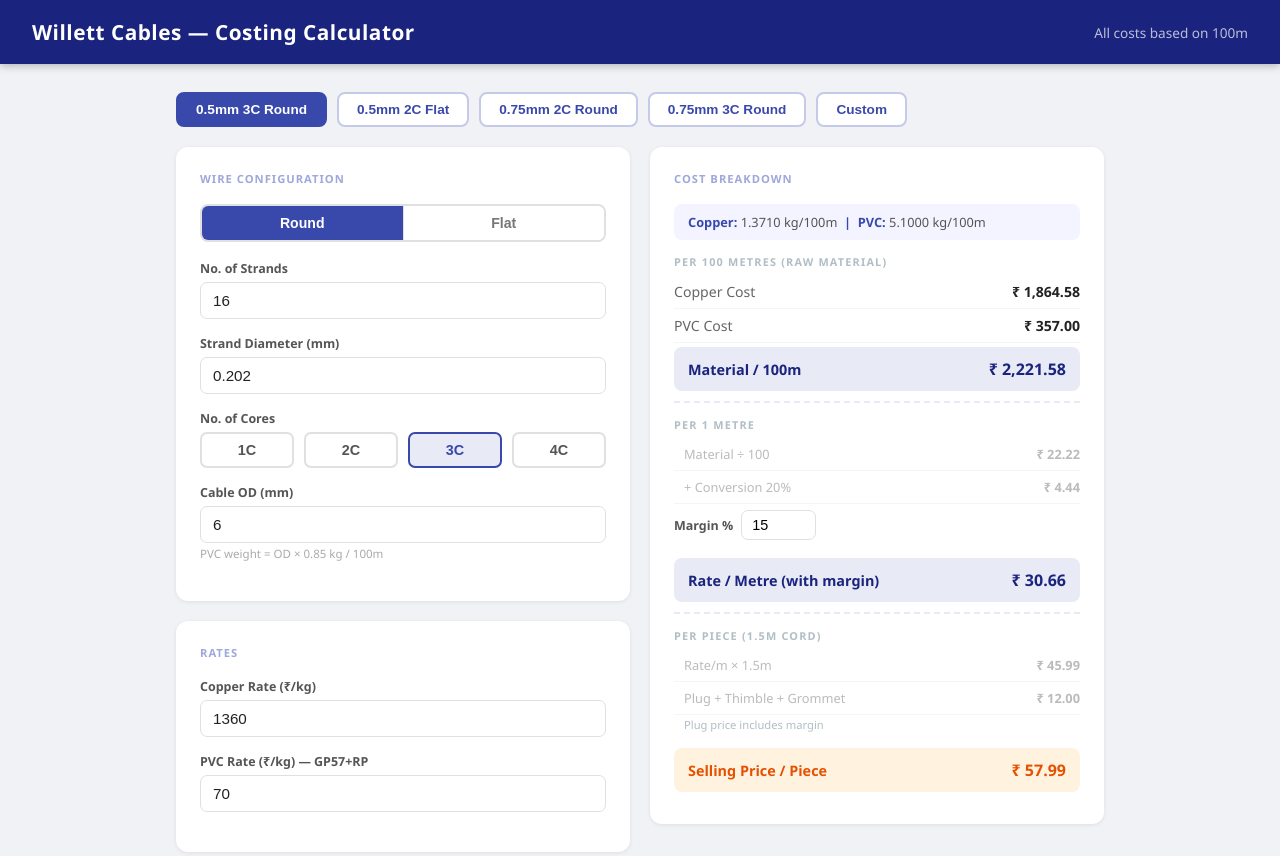
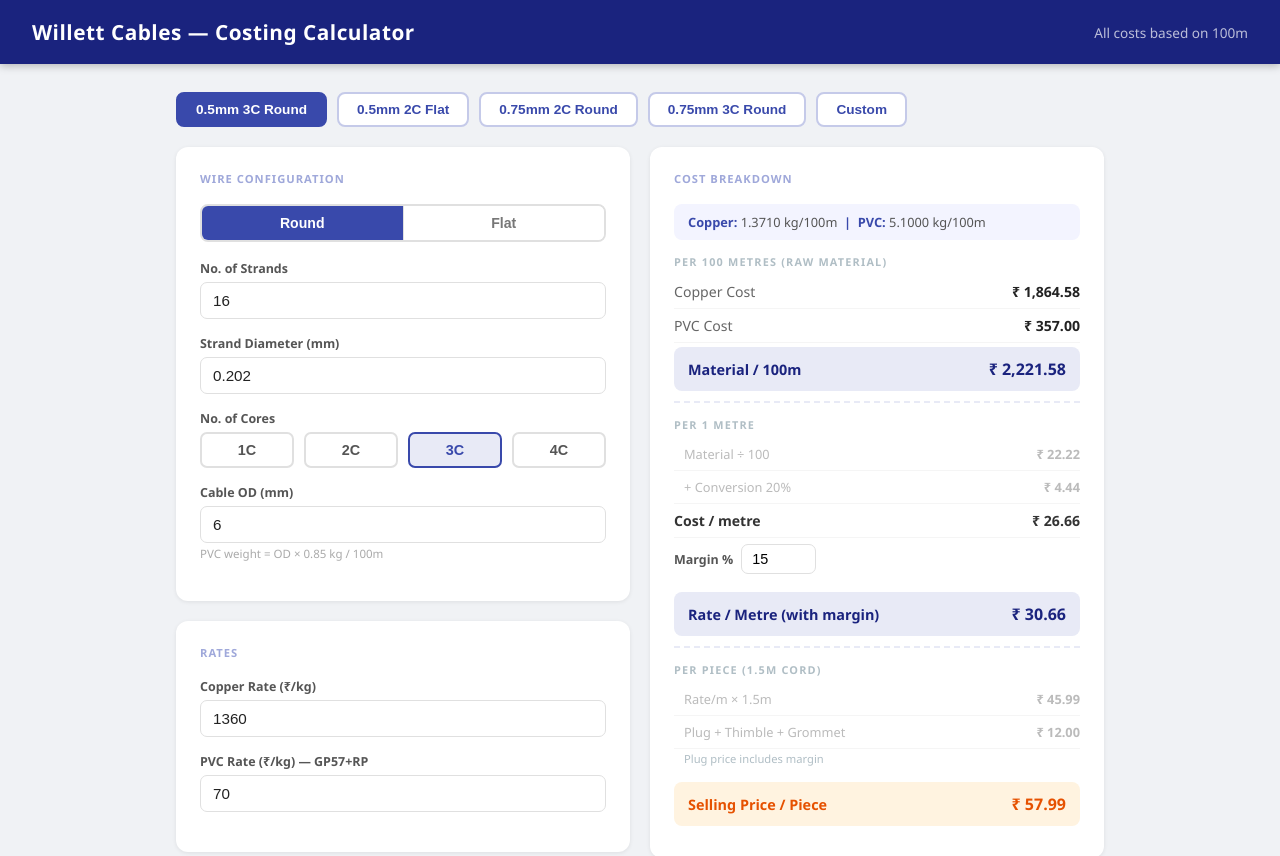
Before and after one commit to pulkitalawadhi21-hub/-willett-crm, a website: page public/costing.html in a window 1280 px wide. Shown: the top 856 px of the page. Drawn offline with Linux system fonts and the light colour scheme.

Commit message:
Costing: show cost/metre subtotal before margin is applied

```diff
--- a/public/costing.html
+++ b/public/costing.html
@@ -245,6 +245,10 @@
         <span class="label">+ Conversion 20%</span>
         <span class="val" id="rConversion">—</span>
       </div>
+      <div class="line bold">
+        <span class="label">Cost / metre</span>
+        <span class="val" id="rPer1mCost">—</span>
+      </div>
       <div style="display:flex;align-items:center;gap:8px;padding:6px 0 10px;">
         <label style="font-size:.78rem;font-weight:600;color:#555;white-space:nowrap;">Margin %</label>
         <input type="number" id="margin" value="15" min="0" max="99" step="0.5"
@@ -380,6 +384,7 @@
   document.getElementById('rMaterial').textContent     = fmt(material100);
   document.getElementById('rPer1m').textContent        = fmt(per1m);
   document.getElementById('rConversion').textContent   = fmt(conversion1m);
+  document.getElementById('rPer1mCost').textContent    = fmt(per1mWithConv);
   document.getElementById('rPer1mMargin').textContent  = fmt(per1mMargin);
   document.getElementById('rPieceMaterial').textContent = fmt(pieceMaterial);
   document.getElementById('rAccessories').textContent   = fmt(accessoriesCost);
```
